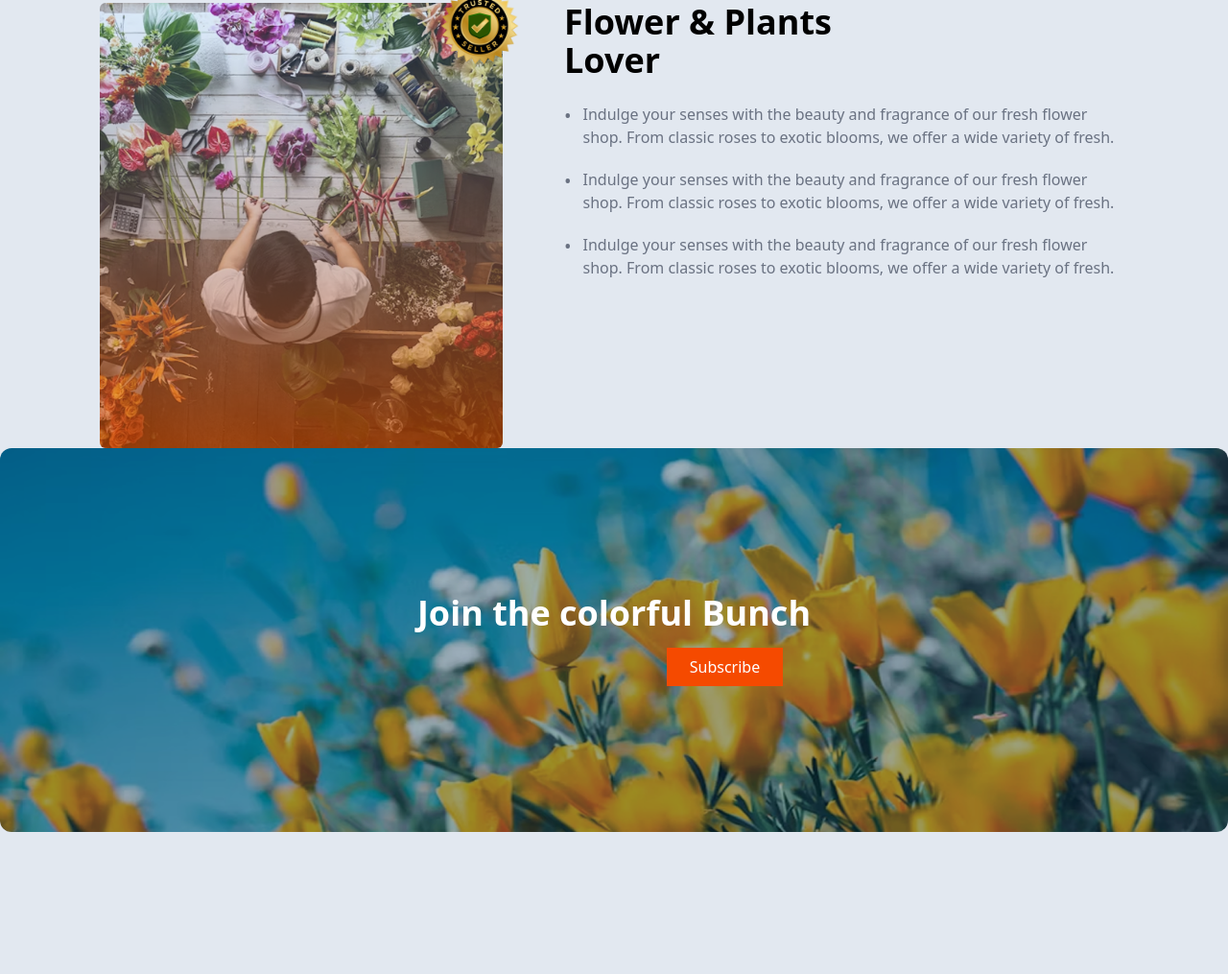
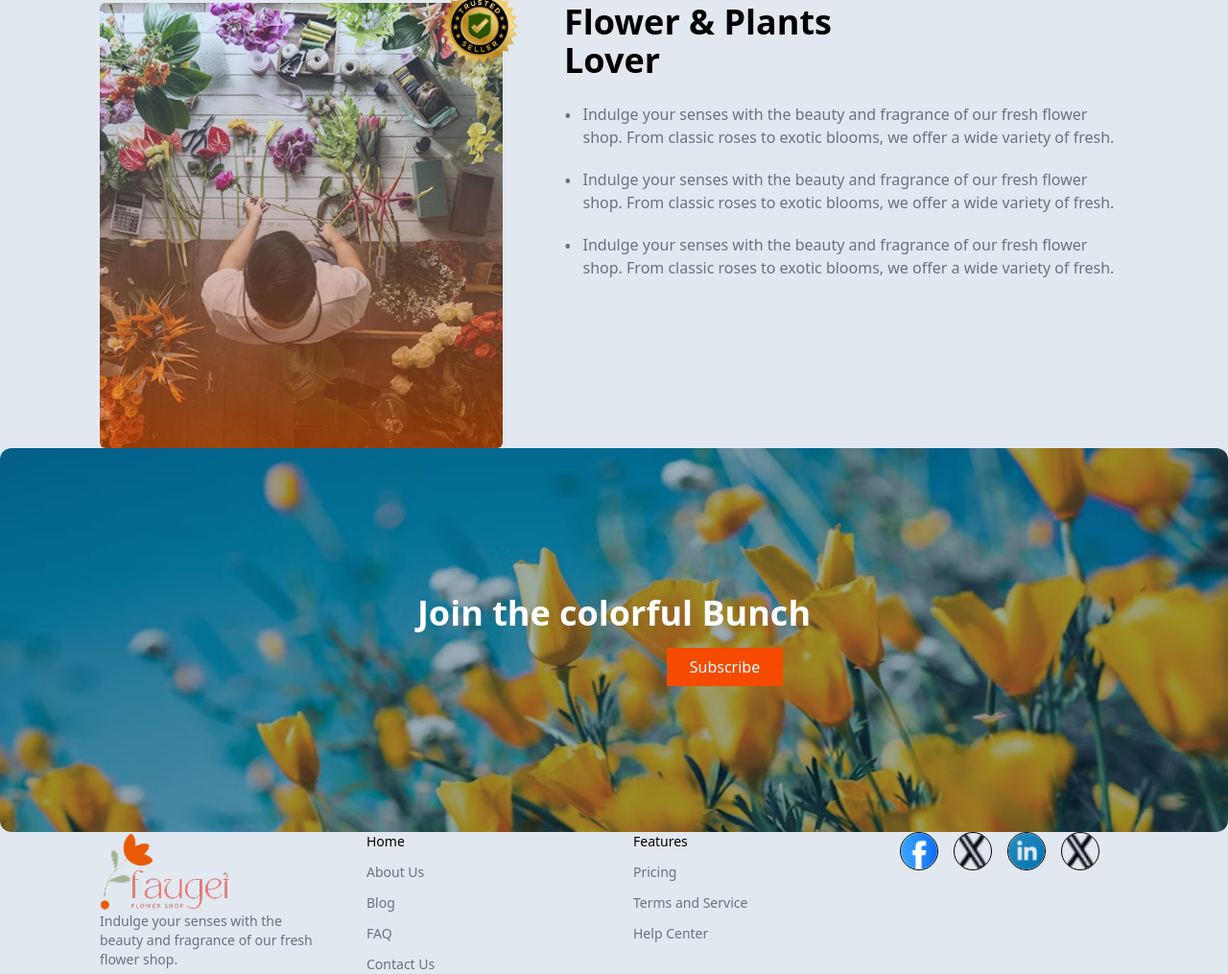
Before and after one commit to Tanvir-Hamid/assignment-2, a plain HTML site: page index.html in a window 1280 px wide. Shown: the part 1965-2980 px from the top of the page at 96% size. Before the commit the page ends 2832 px from the top, so only its background shows below. Drawn offline with nearby package versions, Linux system fonts and the light colour scheme.

Commit message:
footer started

```diff
--- a/index.html
+++ b/index.html
@@ -181,6 +181,39 @@
       </div>
     </div>
         </section>
+
+        <!-- Footer Section -->
+
+        <div class="max-w-6xl mx-auto px-10 grid grid-cols-1 md:grid-cols-4 gap-10">
+            <div>
+               <div>
+                   <img src="assets/logo.png" alt="">
+                   <p class="text-gray-500 text-sm">Indulge your senses with the beauty and fragrance of our fresh flower shop.</p>
+               </div>
+              </div>
+
+            <div class="space-y-3 text-gray-500 text-sm">
+                 <p class="text-black font-medium">Home</p>
+                 <p>About Us</p>
+                 <p>Blog</p>
+                 <p>FAQ</p>
+                 <p>Contact Us</p>
+            </div>
+
+            <div class="space-y-3 text-gray-500 text-sm">
+                <p class="text-black font-medium">Features</p>
+                <p>Pricing</p>
+                <p>Terms and Service</p>
+                <p>Help Center</p>
+             </div>
+
+             <div class="flex gap-4 items-start">
+                <img class="w-10 h-10 flex items-center justify-center rounded-full border" src="assets/icon-facebook.png" alt="">
+                <img class="w-10 h-10 flex items-center justify-center rounded-full border" src="assets/icon-twitter.png" alt="">
+                <img class="w-10 h-10 flex items-center justify-center rounded-full border" src="assets/icon-linkedin.png" alt="">
+                <img class="w-10 h-10 flex items-center justify-center rounded-full border" src="assets/icon-twitter.png" alt="">
+             </div>
+        </div>
     </footer>
 </body>
 </html>
```
